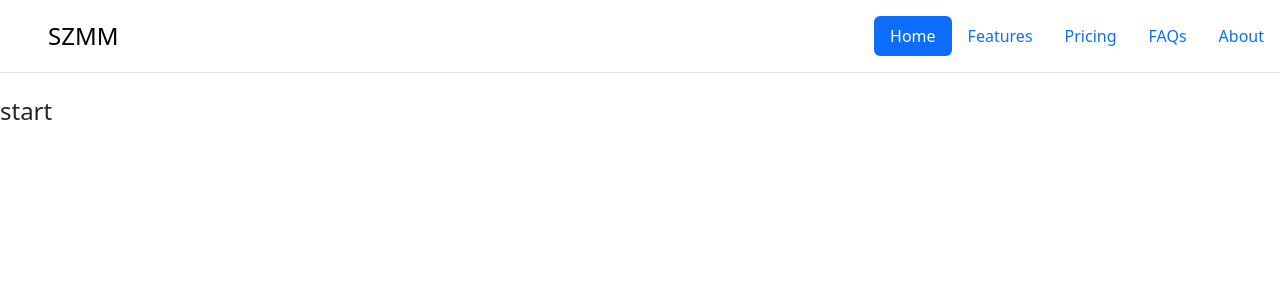
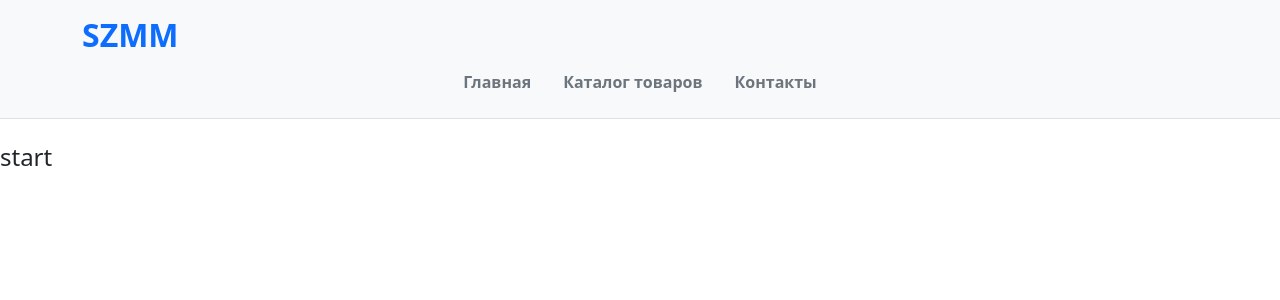
Before and after one commit to ghfFZEEF/size_szmm_demo, a Django app: page / in a window 1280 px wide. Shown: the top 300 px of the page. Run offline with Django 5.2, Linux system fonts and the light colour scheme.

Commit message:
changed menu.html

```diff
--- a/templates/base/menu.html
+++ b/templates/base/menu.html
@@ -1,14 +1,13 @@
-<header class="d-flex flex-wrap justify-content-center py-3 mb-4 border-bottom">
+<header class="d-flex flex-wrap justify-content-center py-3 mb-4 border-bottom bg-light">
+  <div class="container d-flex justify-content-between">
     <a href="/" class="d-flex align-items-center mb-3 mb-md-0 me-md-auto link-body-emphasis text-decoration-none">
-      <svg class="bi me-2" width="40" height="32"></svg>
-      <span class="fs-4">SZMM</span>
+      <h2 class="h2 text-primary fw-bold">SZMM</h2>
     </a>
+  </div>
 
-    <ul class="nav nav-pills">
-      <li class="nav-item"><a href="#" class="nav-link active" aria-current="page">Home</a></li>
-      <li class="nav-item"><a href="#" class="nav-link">Features</a></li>
-      <li class="nav-item"><a href="#" class="nav-link">Pricing</a></li>
-      <li class="nav-item"><a href="#" class="nav-link">FAQs</a></li>
-      <li class="nav-item"><a href="#" class="nav-link">About</a></li>
-    </ul>
-  </header>
+  <ul class="nav nav-pills">
+    <li class="nav-item"><a href="#" class="nav-link text-secondary fw-bold">Главная</a></li>
+    <li class="nav-item"><a href="#" class="nav-link text-secondary fw-bold">Каталог товаров</a></li>
+    <li class="nav-item"><a href="#" class="nav-link text-secondary fw-bold">Контакты</a></li>
+  </ul>
+</header>
```
